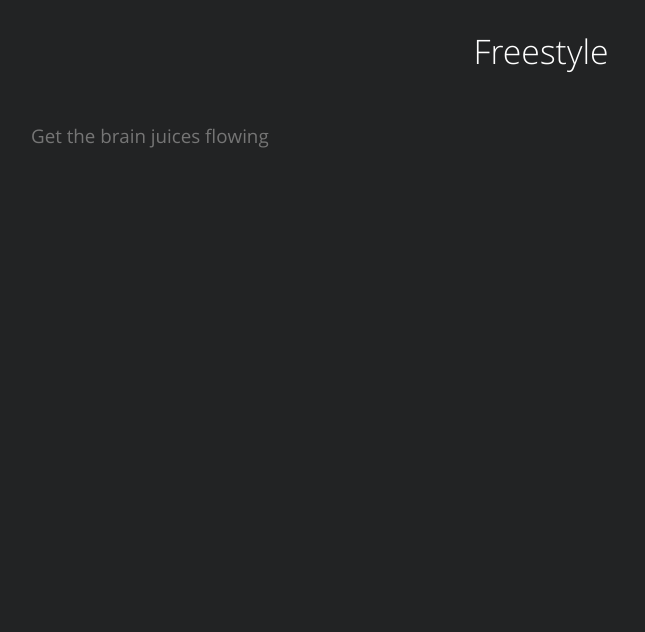
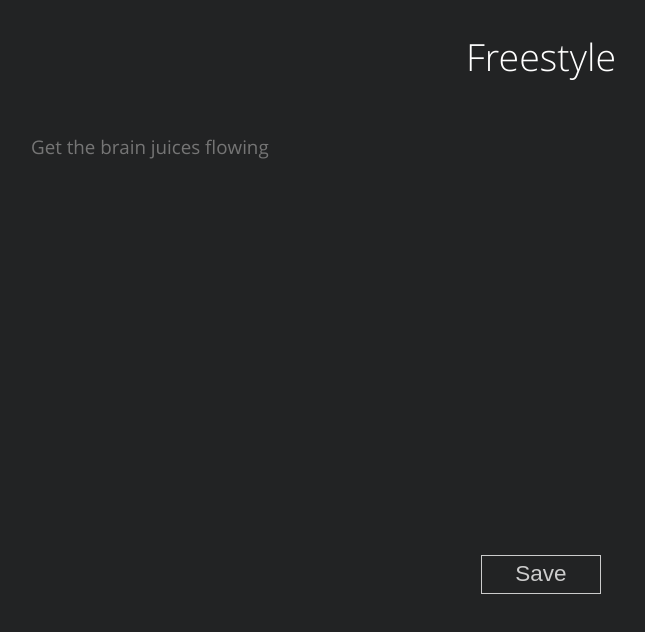
Before and after one commit to DavidLiuGit/zentiment, an Angular app: page /compose/freestyle in a window 1280 px wide. Shown: the top 632 px of the page, without its empty margins (99-744 px from the left). Built offline with nearby package versions, Linux system fonts and the light colour scheme; what ngx-autosize would draw is missing.

Commit message:
add save button to free style; add http api services

```diff
--- a/src/app/compose/freestyle/freestyle.component.html
+++ b/src/app/compose/freestyle/freestyle.component.html
@@ -9,6 +9,9 @@
 				autosize
 			></textarea>
 		</div>
+
+		<!-- save button -->
+		<button class="save pointer" (click)="saveBtnClicked()">Save</button>
 	</div>
 
 </div>
--- a/src/app/compose/freestyle/freestyle.component.scss
+++ b/src/app/compose/freestyle/freestyle.component.scss
@@ -8,7 +8,7 @@ $TEXTAREA-FONT-SIZE: 1.25em;
 
 h2.title {
 	font-weight: 300;
-	font-size: 2.25em;
+	font-size: 2.5em;
 }
 
 div.paper {
@@ -32,7 +32,7 @@ div.paper {
 		box-sizing: border-box;
 		width: 100%;
 		margin: 1em auto;
-		height: 50vh;
+		min-height: 50vh;
 		border: none;
 		background: none;
 
@@ -44,3 +44,19 @@ div.paper {
 		}
 	}
 }
+
+button {
+	color: $default-dark-color;
+	background: none;
+	border: 1px solid $default-dark-color;
+	padding: 0.25em 1.5em;
+	font-size: 1.5em;
+	font-weight: 300;
+
+	transition: all 0.25s ease-in-out;
+
+	&:hover {
+		border: 1px solid $default-dark-title-color;
+		box-shadow: 0 0 8px 0px $default-dark-title-color;
+	}
+}
--- a/src/app/compose/freestyle/freestyle.component.ts
+++ b/src/app/compose/freestyle/freestyle.component.ts
@@ -1,4 +1,7 @@
 import { Component, OnInit, ViewChild, AfterViewInit, ElementRef } from '@angular/core';
+import { LogsHttpService } from '../../services/logs-http.service';
+import { AlertService } from '../../utils/alert.service';
+
 
 @Component({
 	selector: 'app-freestyle',
@@ -8,11 +11,22 @@ import { Component, OnInit, ViewChild, AfterViewInit, ElementRef } from '@angula
 export class FreestyleComponent implements OnInit, AfterViewInit {
 	@ViewChild("input") textbox	: ElementRef;
 
+	constructor (
+		private logsHttp:	LogsHttpService,
+		private alert:		AlertService,
+	) {}
+
+
 	ngOnInit() {
 	}
+
 
 	ngAfterViewInit() {
 		// focus on textbox automatically
 		this.textbox.nativeElement.focus();
 	}
+
+	saveBtnClicked () {
+		console.log ( this.textbox.nativeElement.value );
+	}
 }
--- /dev/null
+++ b/src/app/http.service.ts
@@ -0,0 +1,9 @@
+import { Injectable } from '@angular/core';
+
+@Injectable({
+	providedIn: 'root'
+})
+export class HttpService {
+
+	constructor() { }
+}
--- /dev/null
+++ b/src/app/services/logs-http.service.ts
@@ -0,0 +1,19 @@
+// this service inherits HttpService
+
+import { Injectable } from '@angular/core';
+import { HttpService } from '../http.service';
+
+
+@Injectable({
+	providedIn: 'root'
+})
+export class LogsHttpService extends HttpService {
+
+	// properties & consts
+	path:	string = "/logs";		// relative API path; appended to base_api_url
+
+
+	constructor () {
+		super();
+	}
+}
--- a/src/assets/scss/_common.scss
+++ b/src/assets/scss/_common.scss
@@ -46,3 +46,10 @@
 .flexbox {
 	display: flex;
 }
+
+
+
+/*****************************************************
+**** ELEMENT PROPERTIES
+******************************************************/
+.pointer { cursor: pointer; }
```
Also changed, not shown: src/app/compose/compose.component.ts (line endings or trailing spaces), 1 other file (tests, documents, lock files or other folders).
